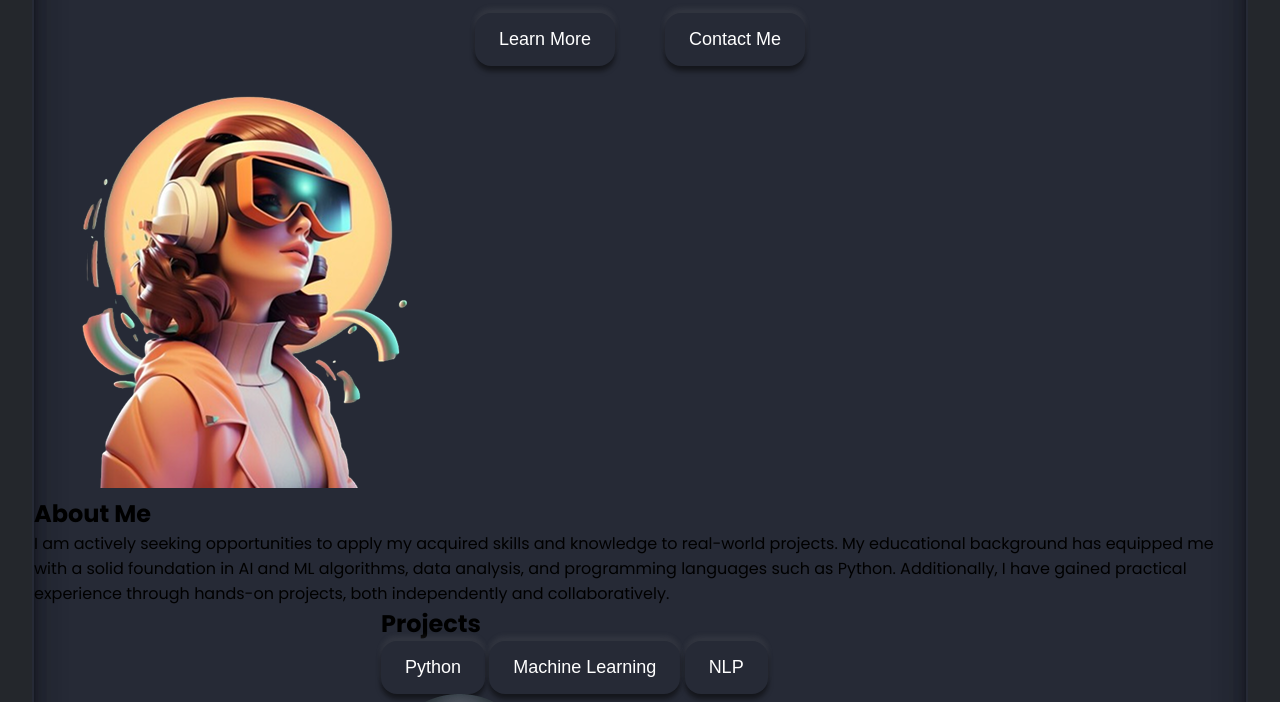
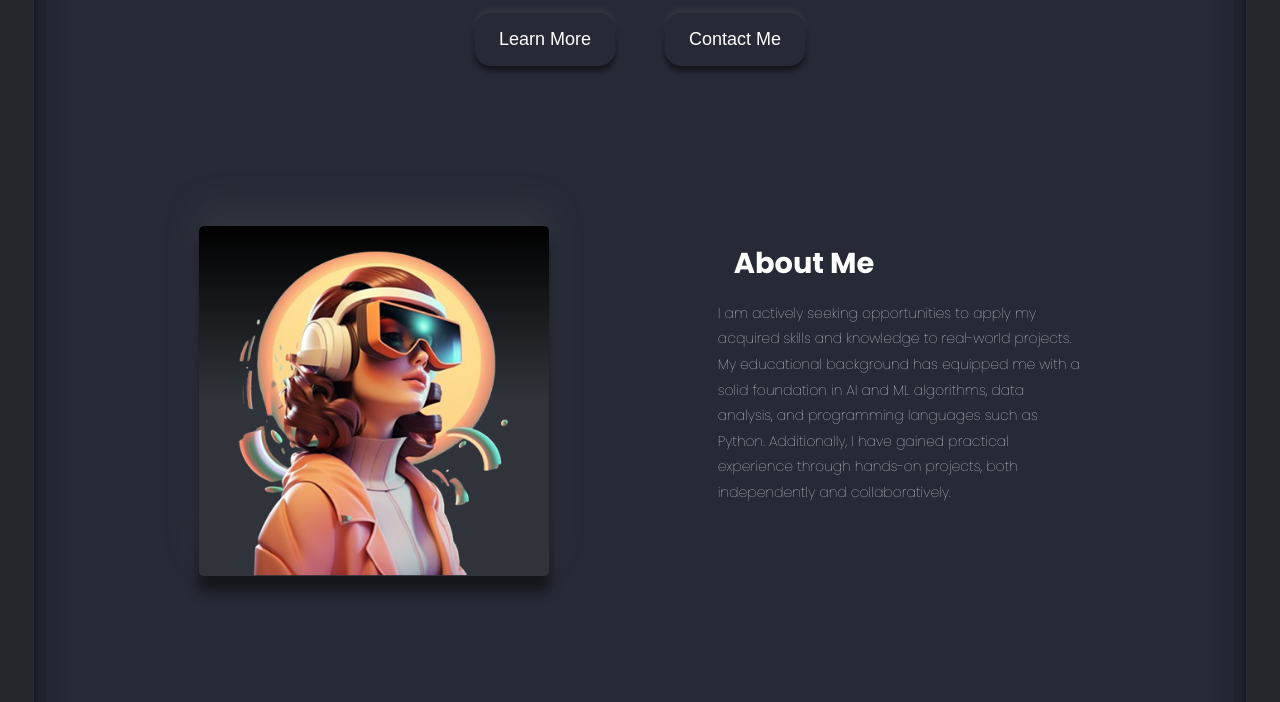
Before and after one commit to measharufavour-dev/Web-3-Project, a plain HTML site: page index.html in a window 1280 px wide. Shown: the part 944-1646 px from the top of the page. Drawn offline with Linux system fonts and the light colour scheme.

Commit message:
Updated Styles For About Section

```diff
--- a/index.css
+++ b/index.css
@@ -53,6 +53,7 @@ nav a {
 
 .header {
   margin-top: 5rem;
+
   display: flex;
   flex-direction: column;
   justify-content: center;
@@ -72,6 +73,7 @@ nav a {
 
 .Hero-text {
   margin-top: 2rem;
+
   text-align: center;
   color: white;
   font-weight: 0;
@@ -84,6 +86,7 @@ nav a {
 h1 {
   font-weight: 900;
   font-size: 2.5rem;
+  margin-bottom: 0;
 }
 .Hero-text p {
   font-size: 1.6rem;
@@ -109,6 +112,7 @@ h1 {
   align-items: center;
   gap: 50px;
   margin-top: 1rem;
+  margin-bottom: 10rem;
 }
 .header button {
   background-color: #262a36;
@@ -122,3 +126,41 @@ h1 {
   font-size: 18px;
   border: none;
 }
+/* ---------------------------------- END OF HERO SECTION------------------------------- */
+
+/* ----------------------------------ABOUT SECTION------------------------------- */
+.about-me-section {
+  display: flex;
+  justify-content: space-around;
+  margin-bottom: 10rem;
+}
+.about-img-wrapper {
+  border-radius: 5px;
+  background: linear-gradient(black, #30343a, #30343a);
+  max-width: fit-content;
+  display: flex;
+  justify-content: center;
+  align-items: center;
+  box-shadow:
+    rgba(122, 122, 122, 0.15) 0px -19px 38px,
+    rgba(5, 5, 5, 0.536) 0px 15px 12px;
+  margin-left: 5rem;
+}
+.text-section {
+  width: 30%;
+  text-align: left;
+  color: white;
+  margin-right: 5rem;
+}
+h2 {
+  font-size: 1.8rem;
+  font-weight: 700;
+  padding: 1rem;
+}
+.text-section p {
+  font-weight: 70;
+  line-height: 1.6rem;
+  font-size: 14px;
+}
+
+/* ---------------------------END OF ABOUT SECTION -------------- */
--- a/index.html
+++ b/index.html
@@ -55,7 +55,7 @@
 
     <div class="about-me-section">
       <div class="about-img-wrapper">
-        <img src="assests/about--img 1.png" alt="about-me-img" />
+        <img src="assests/about--img 1.png" alt="about-me-img"  width="350px"/>
       </div>
       <div class="text-section">
         <h2>About Me</h2>
```
